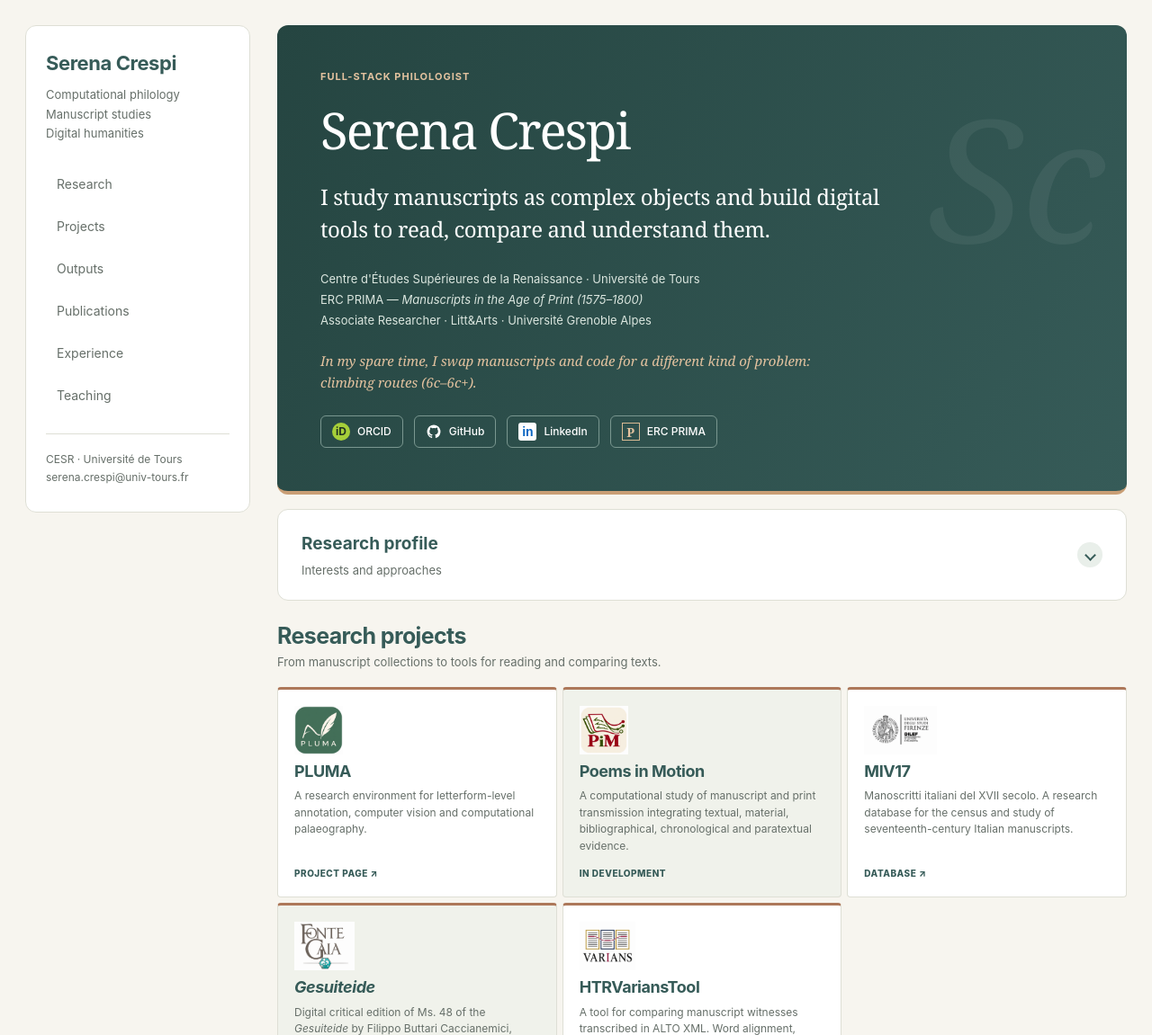
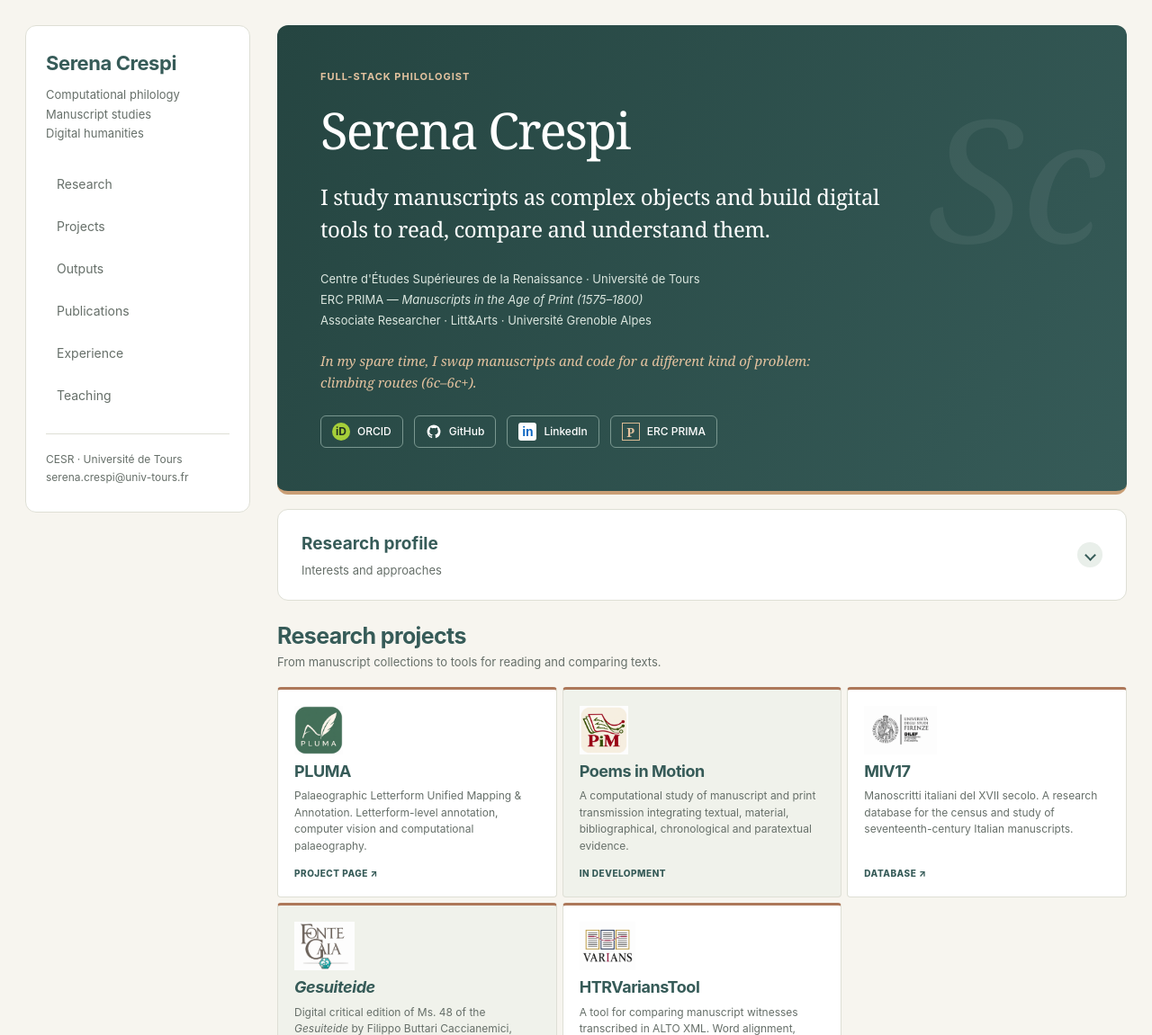
Before and after one commit to SerenaCrespi/SerenaCrespi.github.io, a plain HTML site: page index.html in a window 1280 px wide. Shown: the top 1151 px of the page at 90% size. Drawn offline with Linux system fonts and the light colour scheme.

Commit message:
[edit] update cv

```diff
--- a/index.html
+++ b/index.html
@@ -675,8 +675,8 @@
         <div class="project-logo"><img src="assets/logos/pluma.png" alt="PLUMA" width="80" height="80"></div>
         <h3>PLUMA</h3>
         <p>
-          A research environment for letterform-level annotation,
-          computer vision and computational palaeography.
+          Palaeographic Letterform Unified Mapping &amp; Annotation.
+          Letterform-level annotation, computer vision and computational palaeography.
         </p>
         <div class="project-footer">Project page ↗</div>
       </a>
```
